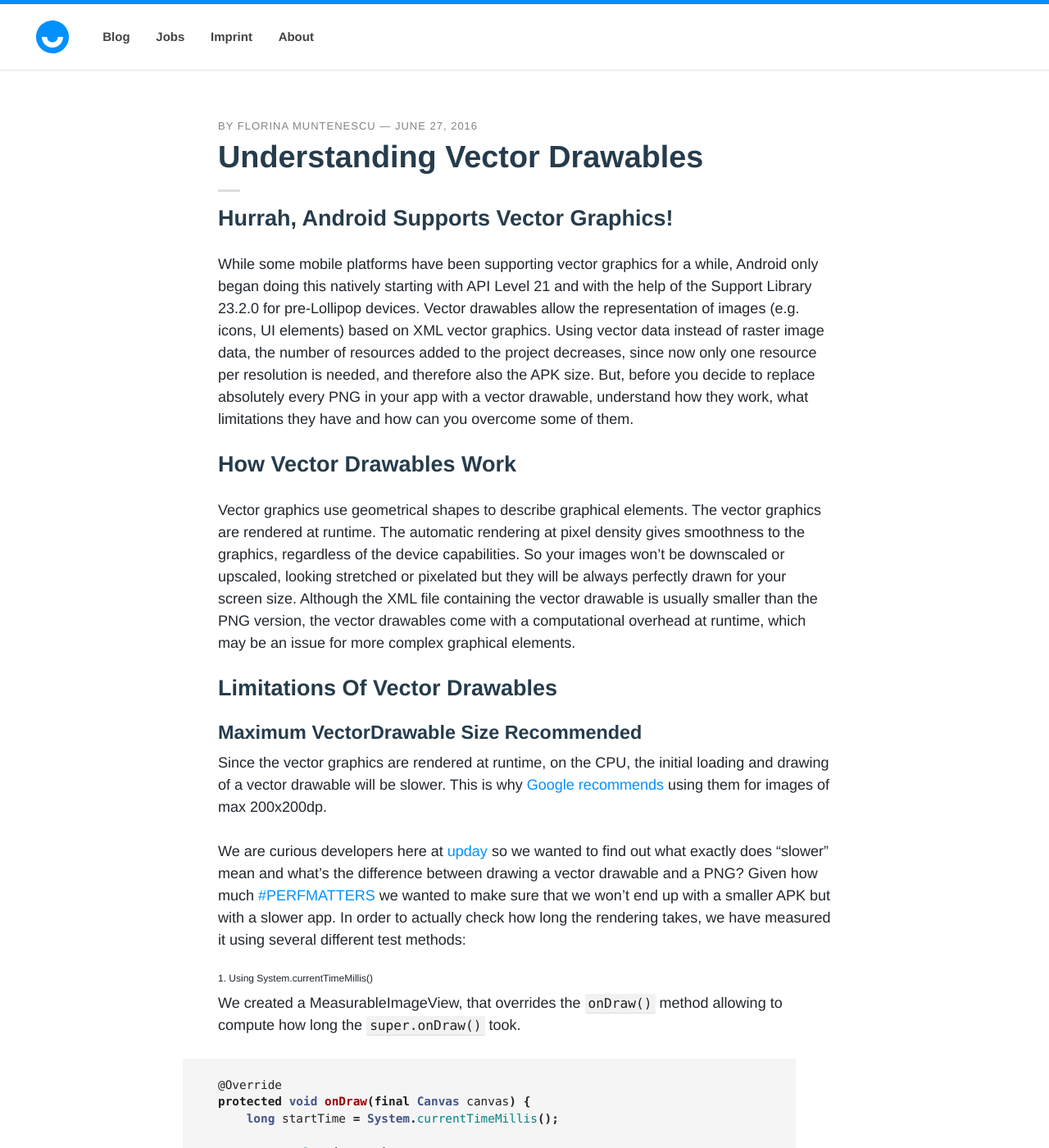
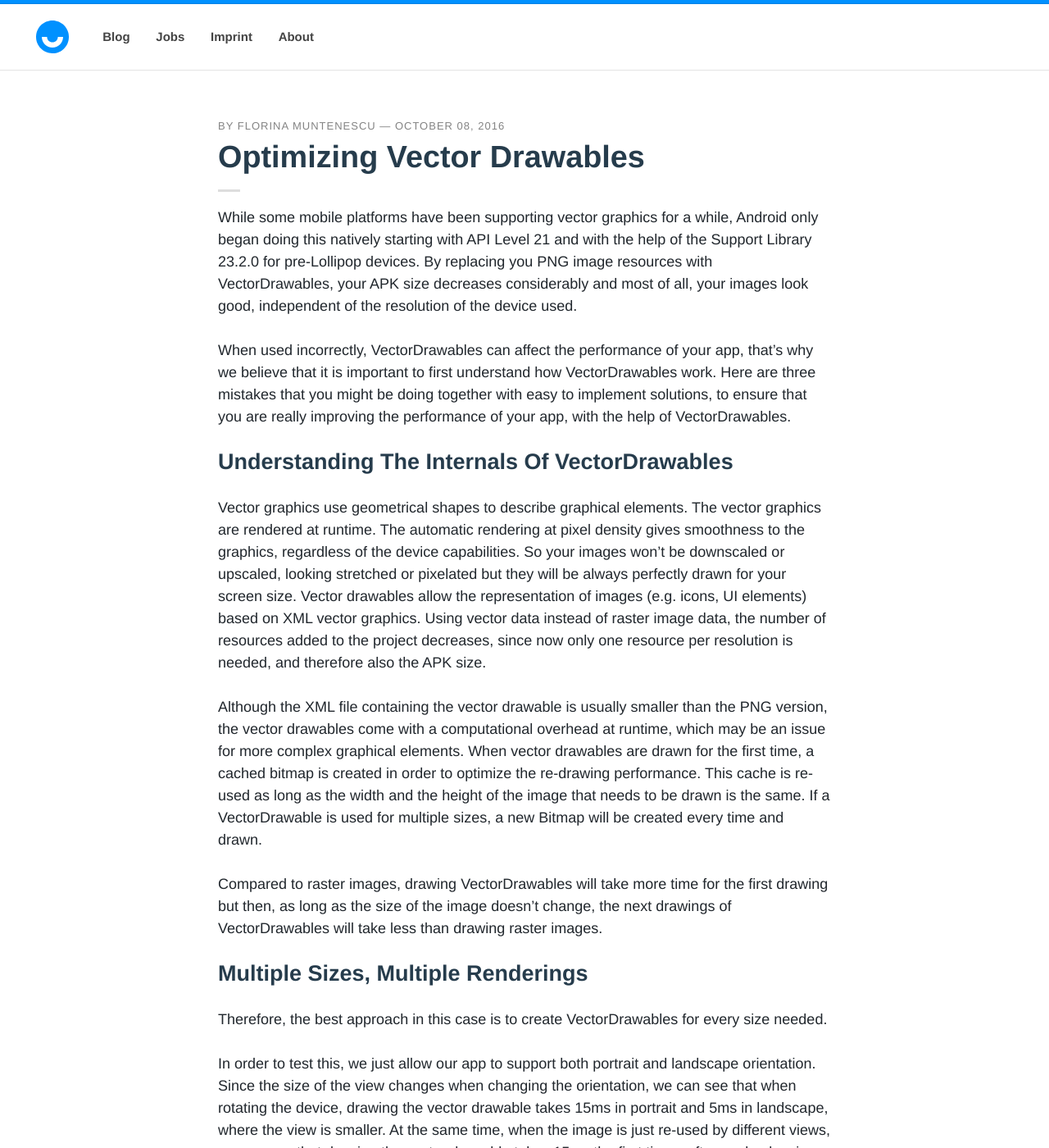
Before and after one commit to upday/upday.github.io, a Jekyll site: the page built from _posts/blog/2016-10-08-vector_drawables_optimisation.md, in a window 1280 px wide and 1400 px high. Shown: the whole window at 82% size. Built offline with Jekyll 4.4.1, drawn with Linux system fonts in a browser that asks for light colours; nearby versions of some CDN libraries; some web fonts are replaced; comment, search, counter and statistics services are not loaded; some of the changed text lies outside the part shown.

Commit message:
post updated

```diff
--- /dev/null
+++ b/_posts/blog/2016-10-08-vector_drawables.md
@@ -0,0 +1,160 @@
+---
+layout: post
+title: "Understanding Vector Drawables"
+description: This is how vector drawables work and what their limitations are
+modified:
+categories: blog
+author: florina_muntenescu
+excerpt: Before you replace all your images with vector drawables, here's how they work and what issues you might have with them.
+tags: [Android, UI, Vector Drawables]
+image:
+date: 2016-10-08T00:39:55-04:00
+---
+
+## Hurrah, Android Supports Vector Graphics!
+
+While some mobile platforms have been supporting vector graphics for a while, Android only began doing this natively starting with API Level 21 and with the help of the Support Library 23.2.0 for pre-Lollipop devices. Vector drawables allow the representation of images (e.g. icons, UI elements) based on XML vector graphics. Using vector data instead of raster image data, the number of resources added to the project decreases, since now only one resource per resolution is needed, and therefore also the APK size. But, before you decide to replace absolutely every PNG in your app with a vector drawable, understand how they work, what limitations they have and how can you overcome some of them.
+
+## How Vector Drawables Work
+
+Vector graphics use geometrical shapes to describe graphical elements. The vector graphics are rendered at runtime. The automatic rendering at pixel density gives smoothness to the graphics, regardless of the device capabilities. So your images won’t be downscaled or upscaled, looking stretched or pixelated but they will be always perfectly drawn for your screen size. Although the XML file containing the vector drawable is usually smaller than the PNG version, the vector drawables come with a computational overhead at runtime, which may be an issue for more complex graphical elements.
+
+
+## Limitations Of Vector Drawables
+
+
+### Maximum VectorDrawable Size Recommended
+
+Since the vector graphics are rendered at runtime, on the CPU, the initial loading and drawing of a vector drawable will be slower. This is why <a href="https://developer.android.com/studio/write/vector-asset-studio.html">Google recommends<a/> using them for images of max 200x200dp.
+
+We are curious developers here at <a href="https://play.google.com/store/apps/details?id=de.axelspringer.yana">upday<a/> so we wanted to find out what exactly does "slower" mean and what's the difference between drawing a vector drawable and a PNG? Given how much <a href="https://plus.google.com/explore/PERFMATTERS">#PERFMATTERS<a/> we wanted to make sure that we won't end up with a smaller APK but with a slower app.
+In order to actually check how long the rendering takes, we have measured it using several different test methods:
+
+###### 1. Using System.currentTimeMillis()
+
+We created a MeasurableImageView, that overrides the ``onDraw()`` method allowing to compute how long the ``super.onDraw()`` took.
+
+{% highlight java %}
+@Override
+protected void onDraw(final Canvas canvas) {
+    long startTime = System.currentTimeMillis();
+
+    super.onDraw(canvas);
+
+    long endTime = System.currentTimeMillis();
+    long duration = endTime - startTime;
+}
+{% endhighlight %}
+
+Then, we added our MeasurableImageView to a layout and changed the image source and the image size for our tests. We used a Samsung Galaxy S7 as a test device.
+
+**Test 1:** We set the image to match the size of the screen: **1440x1960px**. The vector drawable took **16ms** to draw, the PNG 0ms.
+<br/>
+**Test 2:** We set the image to the maximum recommended: 200x200dp so, **800x800px**. The vector drawable took **3ms** to draw, the PNG 0ms.
+
+The difference in rendering time is considerable.
+
+###### 2. Using TraceView
+
+Hoping to get clearer results, we decided to use TraceView. We modified the overridden ``onDraw`` method, calling ``Debug.startMethodTracing`` before the ``super.onDraw`` and stopped the tracing with ``Debug.stopMethodTracing`` immediately after.
+
+{% highlight java %}
+@Override
+protected void onDraw(final Canvas canvas) {
+    Debug.startMethodTracing("vd");
+    super.onDraw(canvas);
+    Debug.stopMethodTracing();
+}
+{% endhighlight %}
+
+We generated two traces: one after setting the vector drawable as image source and the other one after using a PNG. The interesting results come from analyzing the drawing time: ``VectorDrawable.draw`` took **22.669ms** real time, whereas ``BitmapDrawable.draw`` took only **0.180ms**.
+
+<center>
+<picture>
+	<img src="/images/blog/vector_drawables/trace_png.png" alt="TraceView of a PNG">
+	<figcaption>Screenshot from TraceView results when using a PNG image</figcaption>
+</picture>
+</center>
+
+<center>
+<picture>
+	<img src="/images/blog/vector_drawables/trace_vector_drawable.png" alt="TraceView of a vector drawable">
+	<figcaption>Screenshot from TraceView results when using a vector drawable</figcaption>
+</picture>
+</center>
+
+###### 3. Using HierachyViewer
+
+At the beginning, we considered this a valid way of measuring the render time. But, after seeing <a href="https://twitter.com/queencodemonkey">Huyen Tue Dao<a/>'s talk at Droidcon Berlin 2016 about <a href="https://www.youtube.com/watch?v=gwqQT5NrhUg">loving lean layout<a/>, where she mentions several times not to rely on the numbers from the HierarchyViewer, we decided skip this.
+
+
+
+
+### Multiple Sizes, Multiple Renderings
+
+When vector drawables are drawn for the first time, a cached bitmap is created in order to optimize the re-drawing performance. This cache is re-used as long as the width and the height of the image that needs to be drawn is the same. If a VectorDrawable is used for multiple sizes, a new Bitmap will be created every time and drawn. Therefore, the best approach in this case is to create VectorDrawables for every size needed.
+
+In order to test this, we just allow our app to support both portrait and landscape orientation. Since the size of the view changes when changing the orientation, we can see that when rotating the device, drawing the vector drawable takes 15ms in portrait and 5ms in landscape, where the view is smaller.
+At the same time, when the image is just re-used by different views, we can see that drawing the vector drawable takes 15ms the first time - afterwards, drawing time is reduced to 0ms.
+
+
+### Supported Tags
+
+Another limitation of vector drawables are the tags. Not all VectorDrawable XML tags are supported for Android 5.0 and higher, just a limited set:
+
+<center>
+<picture>
+	<img src="/images/blog/vector_drawables/tags_support.png" alt="VectorDrawables tags supported">
+	<figcaption>Supported tags. Image from Android developer pages. </figcaption>
+</picture>
+</center>
+
+But, the Support Library 23.2.0 and higher offers full support for VectorDrawable XML elements.
+
+
+### Resource References In VectorDrawable XML
+
+In case you want to reference other resources in the VectorDrawable XML, you can do it like this:
+
+{% highlight XML %}
+android:fillColor="@color/colorPrimary"
+{% endhighlight %}
+
+Be aware that only Android 5.0 and higher supports dynamic attributes.
+Setting this will result in black areas instead of your desired color on pre-API level 21 devices.
+
+<center>
+<picture>
+<img src="/images/blog/vector_drawables/dynamic_res_21.png" alt="Dynamic attributes on API level 21" width="250">
+<img src="/images/blog/vector_drawables/dynamic_res_19.png" alt="Dynamic attributes on API level 19" width="250">
+<figcaption>Dynamic attributes used on API level 21(left) vs 19(right)</figcaption>
+</picture>
+</center>
+
+To change the color of your vector drawable dynamically, the solution is simple: tint your images.
+
+{% highlight XML %}
+android:tint="@color/colorAccent"
+{% endhighlight %}
+
+Just make sure that your VectorDrawable is black for the path that needs to be drawn and transparent for the rest. Otherwise, you might end up with unexpected colors.
+
+### Vector Drawable Preview in Android Studio Looks Skewed
+
+The vector drawable preview in both the import preview and in the file preview can look skewed. But don't be scared, chances are it might look good when the app is run on the device. So, make sure your check them on the device first and only change them if needed.
+
+## Conclusion
+
+<a href="https://developer.android.com/reference/android/graphics/drawable/VectorDrawable.html">VectorDrawables<a/> are the best way of minimizing the number of images resources and reducing your APK size. But before you start replacing all your PNGs, keep in mind that the first time the image is drawn, it will take longer. Considerably longer! The rest of the issues to take into account with vector drawables are minor and easy to overcome, compared to the advantages that you get when using them.
+
+Check out the project used for testing VectorDrawables in this <a href="https://github.com/florina-muntenescu/Playground">GitHub repo</a>.
+
+If you want to learn more about vector drawables, here are some interesting resources:
+
+<a href="https://developer.android.com/studio/write/vector-asset-studio.html">Adding multi-density vector graphics in Android Studio<a/>
+<br/>
+<a href="https://medium.com/@duhroach/how-vectordrawable-works-fed96e110e35#.r8dp2p9lc">How VectorDrawable works</a>
+<br/>
+<a href="https://medium.com/@chrisbanes/appcompat-v23-2-age-of-the-vectors-91cbafa87c88#.ultiul691">Vector drawables and AppCompat</a>
+<br/>
+<a href="https://www.youtube.com/watch?v=r_LpCi6DQME">Colt McAnlis's talk on image compression at Google I/O 2016</a>
--- a/_posts/blog/2016-06-22-vector_drawables.md
+++ b/_posts/blog/2016-10-08-vector_drawables_optimisation.md
@@ -1,26 +1,36 @@
 ---
 layout: post
-title: "Understanding Vector Drawables"
-description: This is how vector drawables work and what their limitations are
+title: "Optimizing Vector Drawables"
+description: This is how vector drawables work and how to optimize them
 modified:
 categories: blog
 author: florina_muntenescu
-excerpt: Before you replace all your images with vector drawables, here's how they work and what issues you might have with them.
+excerpt: You have replaced all image resources in your app with VectorDrawables - your APK is smaller and your images look better. But are you really using them correctly? Here are three mistakes that you might be doing and how to fix them, right now. Because &#35;PERFMATTERS.
 tags: [Android, UI, Vector Drawables]
 image:
-date: 2016-06-27T15:39:55-04:00
+date: 2016-10-08T00:39:55-04:00
 ---
 
-## Hurrah, Android Supports Vector Graphics!
+While some mobile platforms have been supporting vector graphics for a while, Android only began doing this natively starting with API Level 21 and with the help of the Support Library 23.2.0 for pre-Lollipop devices. By replacing you PNG image resources with VectorDrawables, your APK size decreases considerably and most of all, your images look good, independent of the resolution of the device used.
 
-While some mobile platforms have been supporting vector graphics for a while, Android only began doing this natively starting with API Level 21 and with the help of the Support Library 23.2.0 for pre-Lollipop devices. Vector drawables allow the representation of images (e.g. icons, UI elements) based on XML vector graphics. Using vector data instead of raster image data, the number of resources added to the project decreases, since now only one resource per resolution is needed, and therefore also the APK size. But, before you decide to replace absolutely every PNG in your app with a vector drawable, understand how they work, what limitations they have and how can you overcome some of them.
+When used incorrectly, VectorDrawables can affect the performance of your app, that's why we believe that it is important to first understand how VectorDrawables work. Here are three mistakes that you might be doing together with easy to implement solutions, to ensure that you are really improving the performance of your app, with the help of VectorDrawables.
 
-## How Vector Drawables Work
+## Understanding The Internals Of VectorDrawables
 
-Vector graphics use geometrical shapes to describe graphical elements. The vector graphics are rendered at runtime. The automatic rendering at pixel density gives smoothness to the graphics, regardless of the device capabilities. So your images won’t be downscaled or upscaled, looking stretched or pixelated but they will be always perfectly drawn for your screen size. Although the XML file containing the vector drawable is usually smaller than the PNG version, the vector drawables come with a computational overhead at runtime, which may be an issue for more complex graphical elements.
+Vector graphics use geometrical shapes to describe graphical elements. The vector graphics are rendered at runtime. The automatic rendering at pixel density gives smoothness to the graphics, regardless of the device capabilities. So your images won’t be downscaled or upscaled, looking stretched or pixelated but they will be always perfectly drawn for your screen size.
+Vector drawables allow the representation of images (e.g. icons, UI elements) based on XML vector graphics. Using vector data instead of raster image data, the number of resources added to the project decreases, since now only one resource per resolution is needed, and therefore also the APK size.
+
+Although the XML file containing the vector drawable is usually smaller than the PNG version, the vector drawables come with a computational overhead at runtime, which may be an issue for more complex graphical elements. When vector drawables are drawn for the first time, a cached bitmap is created in order to optimize the re-drawing performance. This cache is re-used as long as the width and the height of the image that needs to be drawn is the same. If a VectorDrawable is used for multiple sizes, a new Bitmap will be created every time and drawn.
+
+Compared to raster images, drawing VectorDrawables will take more time for the first drawing but then, as long as the size of the image doesn't change, the next drawings of VectorDrawables will take less than drawing raster images.
 
 
-## Limitations Of Vector Drawables
+## Multiple Sizes, Multiple Renderings
+
+Therefore, the best approach in this case is to create VectorDrawables for every size needed.
+
+In order to test this, we just allow our app to support both portrait and landscape orientation. Since the size of the view changes when changing the orientation, we can see that when rotating the device, drawing the vector drawable takes 15ms in portrait and 5ms in landscape, where the view is smaller.
+At the same time, when the image is just re-used by different views, we can see that drawing the vector drawable takes 15ms the first time - afterwards, drawing time is reduced to 0ms.
 
 
 ### Maximum VectorDrawable Size Recommended
@@ -90,13 +100,6 @@ At the beginning, we considered this a valid way of measuring the render time. B
 
 
 
-### Multiple Sizes, Multiple Renderings
-
-When vector drawables are drawn for the first time, a cached bitmap is created in order to optimize the re-drawing performance. This cache is re-used as long as the width and the height of the image that needs to be drawn is the same. If a VectorDrawable is used for multiple sizes, a new Bitmap will be created every time and drawn. Therefore, the best approach in this case is to create VectorDrawables for every size needed.
-
-In order to test this, we just allow our app to support both portrait and landscape orientation. Since the size of the view changes when changing the orientation, we can see that when rotating the device, drawing the vector drawable takes 15ms in portrait and 5ms in landscape, where the view is smaller.
-At the same time, when the image is just re-used by different views, we can see that drawing the vector drawable takes 15ms the first time - afterwards, drawing time is reduced to 0ms.
-
 
 ### Supported Tags
 
```
